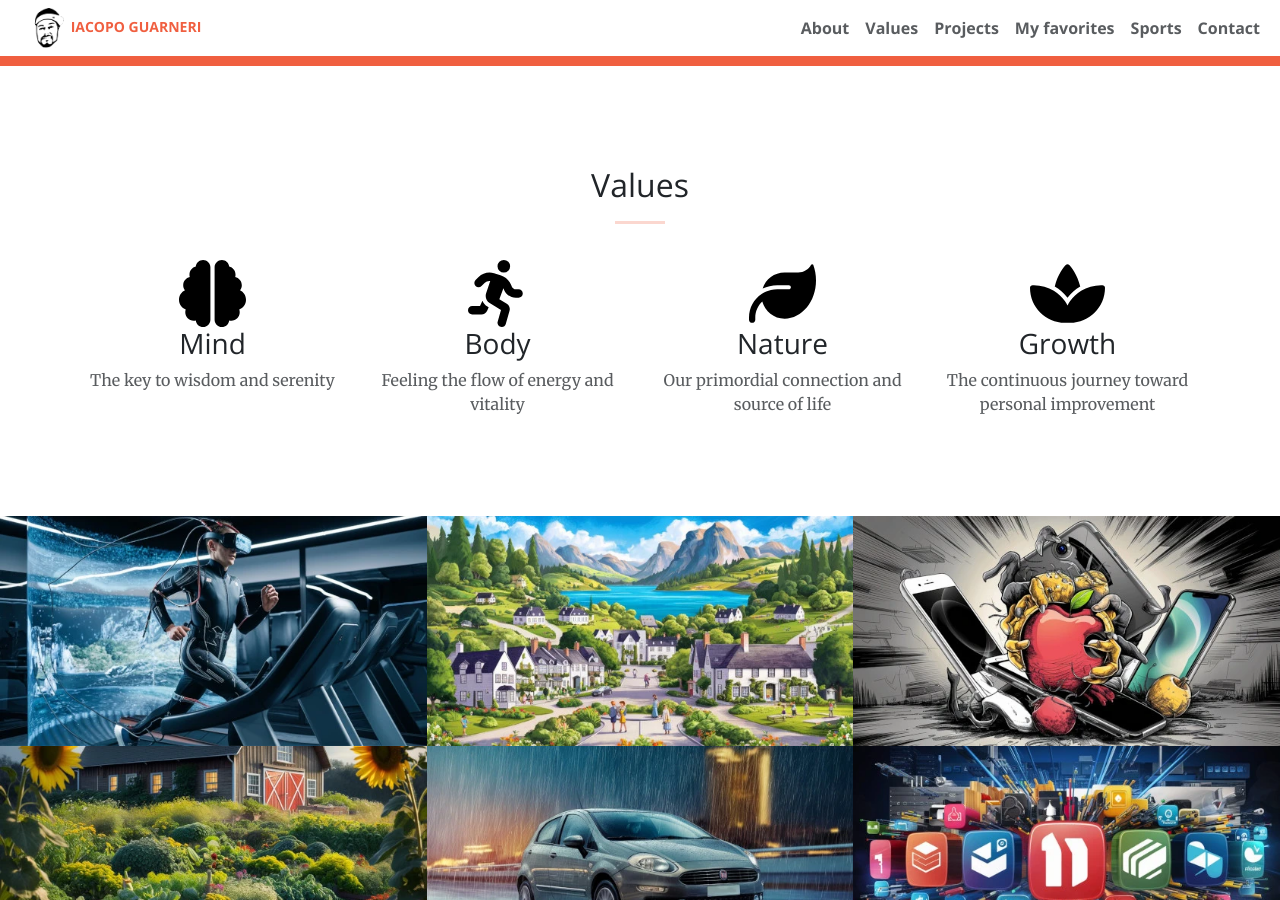
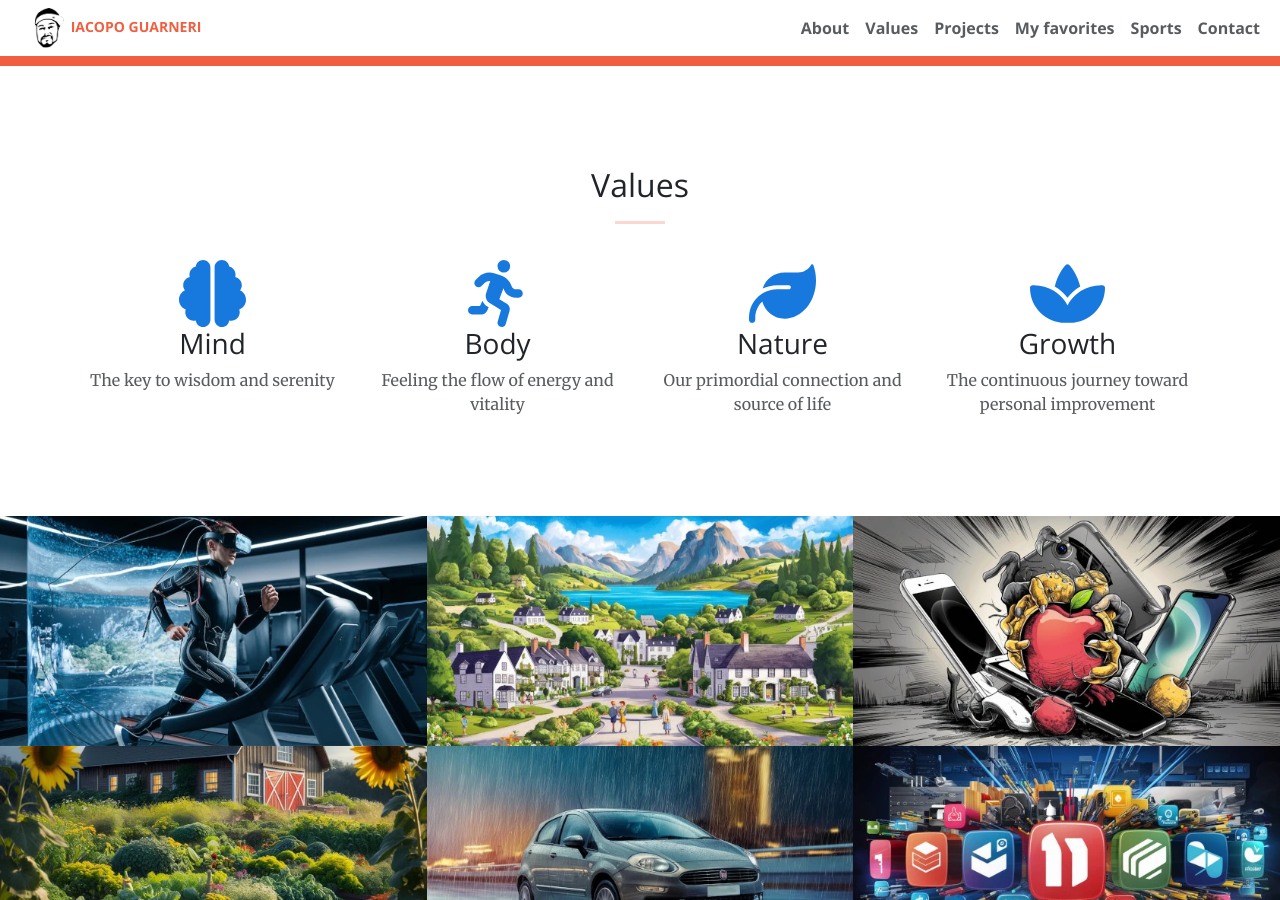
Before and after one commit to iacoposk8/iacoposk8.github.io, a Jekyll site: the page built from index.html, in a window 1280 px wide and 900 px high, scrolled down 1415 px. Built offline with Jekyll 4.4.1, drawn with Linux system fonts in a browser that asks for light colours.

Commit message:
Update values.html

```diff
--- a/_includes/values.html
+++ b/_includes/values.html
@@ -11,28 +11,28 @@
         <div class="row">
             <div class="col-lg-3 col-md-6 text-center">
                 <div class="service-box">
-                    <img src="/img/icons/brain.svg" height="67">
+                    <img src="/img/icons/brain.svg" height="67" class="blue-icon">
                     <h3>Mind</h3>
                     <p class="text-muted">The key to wisdom and serenity</p>
                 </div>
             </div>
             <div class="col-lg-3 col-md-6 text-center">
                 <div class="service-box">
-                    <img src="/img/icons/person-running.svg" height="67">
+                    <img src="/img/icons/person-running.svg" height="67" class="blue-icon">
                     <h3>Body</h3>
                     <p class="text-muted">Feeling the flow of energy and vitality</p>
                 </div>
             </div>
             <div class="col-lg-3 col-md-6 text-center">
                 <div class="service-box">
-                    <img src="/img/icons/leaf.svg" height="67">
+                    <img src="/img/icons/leaf.svg" height="67" class="blue-icon">
                     <h3>Nature</h3>
                     <p class="text-muted">Our primordial connection and source of life</p>
                 </div>
             </div>
             <div class="col-lg-3 col-md-6 text-center">
                 <div class="service-box">
-                    <img src="/img/icons/spa.svg" height="67">
+                    <img src="/img/icons/spa.svg" height="67" class="blue-icon">
                     <h3>Growth</h3>
                     <p class="text-muted">The continuous journey toward personal improvement</p>
                 </div>
```
